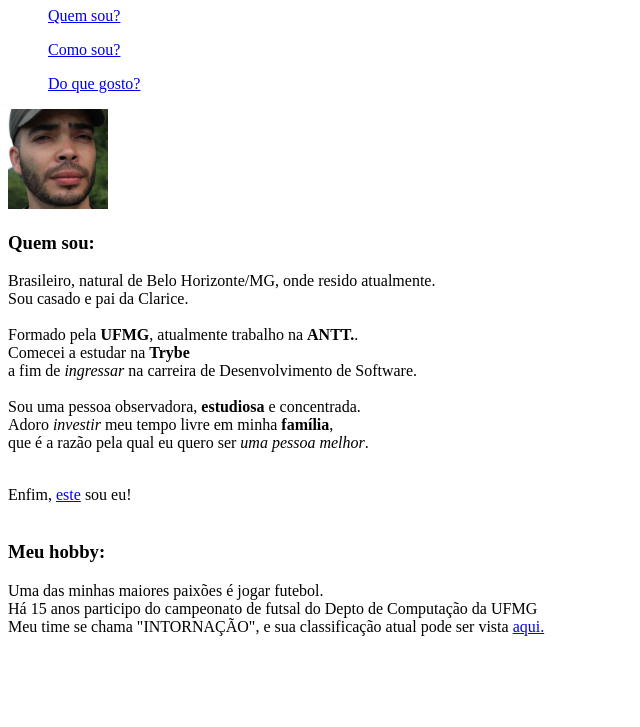
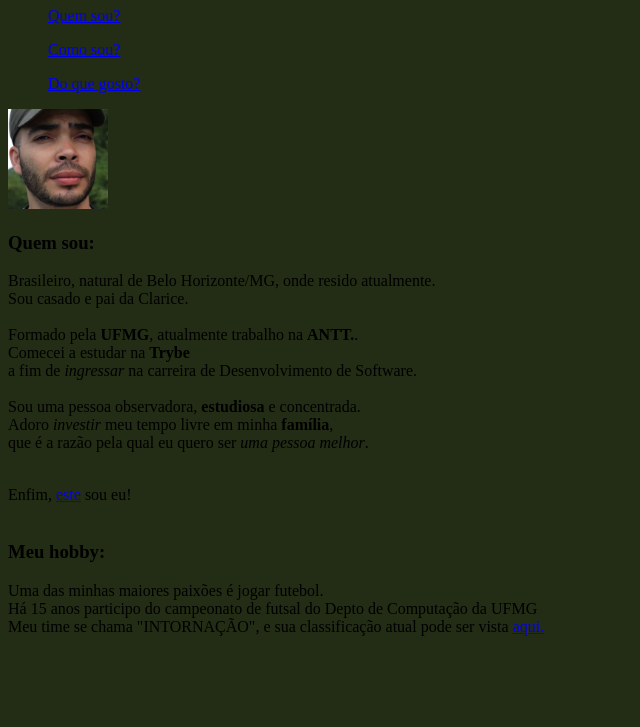
Before and after one commit to douglaza/31class, a plain HTML site: page index.html in a window 1280 px wide. Shown: the part 73-800 px from the top of the page, without its empty margins (0-640 px from the left). Drawn offline with Linux system fonts and the light colour scheme.

Commit message:
Update index.html
rbg --> rgb

```diff
--- a/index.html
+++ b/index.html
@@ -6,7 +6,7 @@
             Portfólio Web de Douglas
         </title>
     <style>
-        body {background-color: rbg(35, 44, 20)};
+        body {background-color: rgb(35, 44, 20);}
     </style>
     </head>
     <body>
```
